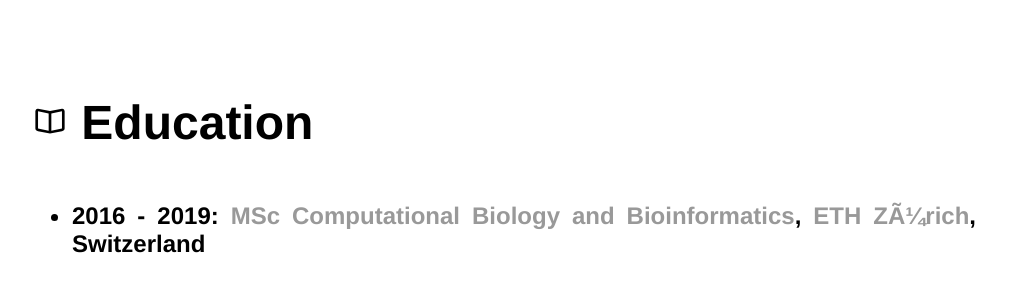
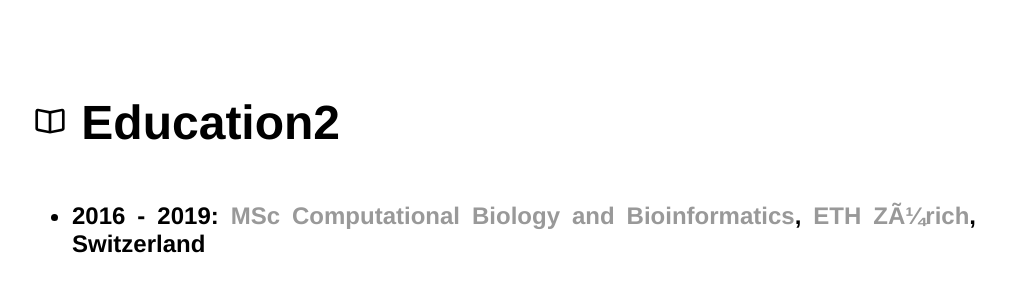
Before and after one commit to saisomesh2594/saisomesh2594.github.io, a Jekyll site: the page built from index.html, in a window 1280 px wide. Shown: the part 967-1262 px from the top of the page, without its empty margins (128-1156 px from the left). Built offline with Jekyll 4.4.1, drawn with Linux system fonts in a browser that asks for light colours.

Commit message:
Update index.html

```diff
--- a/index.html
+++ b/index.html
@@ -128,7 +128,7 @@
 			<article><h2>I’m interested in single-cell data analysis and methods development.</h2></article>
 		</div>-->
 		<div class="education">
-			<h1><ion-icon name="book"></ion-icon> Education</h1>
+			<h1><ion-icon name="book"></ion-icon> Education2</h1>
 			<article>
 				<h2>
 				<ul style="list-style-type:disc;">
```
